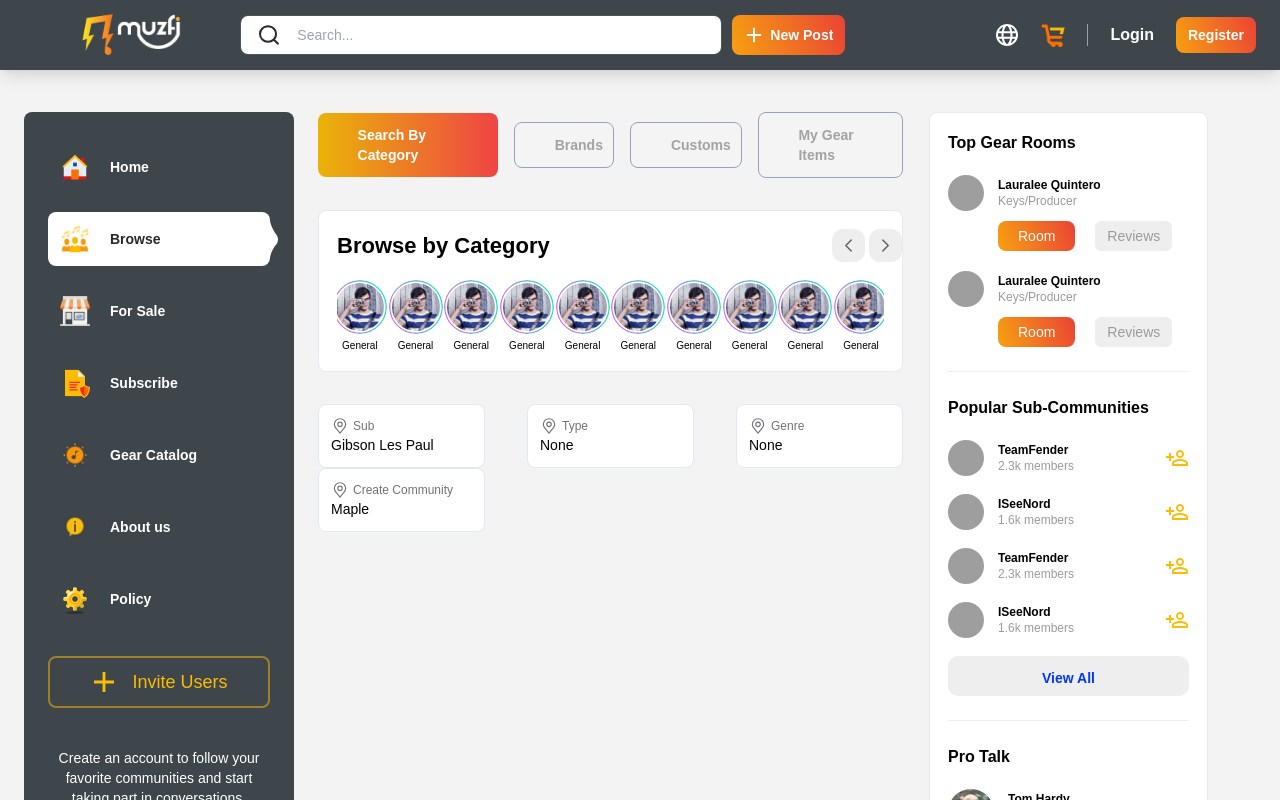
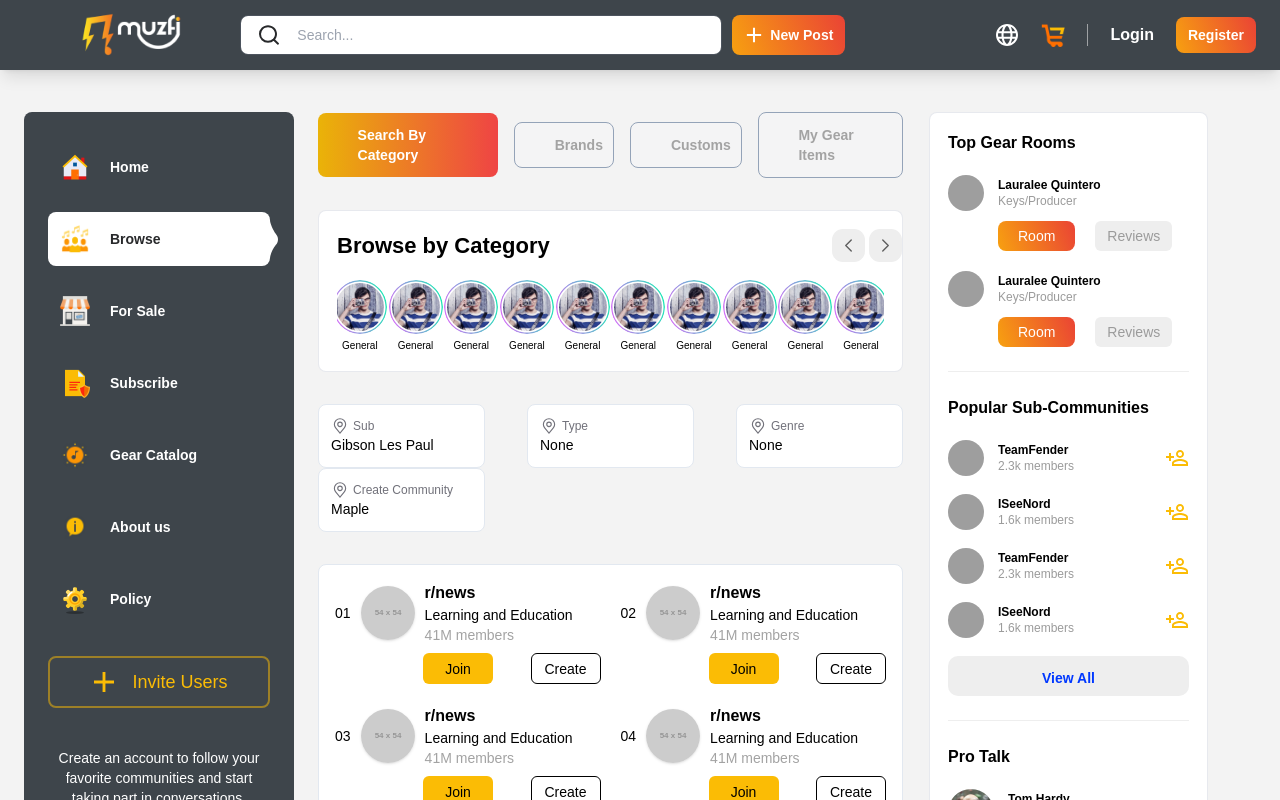
Before and after one commit to tayyabferozi/muzfi-2, a React (Create React App) app: page /browse in a window 1280 px wide. Shown: the top 800 px of the page. Built offline with nearby package versions, Linux system fonts and the light colour scheme; grey boxes are pictures that could not be loaded; some icons are missing.

Commit message:
feat: browse

```diff
--- a/src/components/pages/Community/index.jsx
+++ b/src/components/pages/Community/index.jsx
@@ -3,6 +3,7 @@ import Category from './category';
 import BrowseCategories from './browse-by-category';
 import Filter from './filter';
 import Wrapper from 'layouts/MainLayout/wrapper';
+import News from './news';
 
 const Community = () => {
   // ADD Communities Page(2. Browse Communities) Here ----- This is the "Browse" Tab on Left Panel
@@ -15,6 +16,7 @@ const Community = () => {
       <Wrapper>
         <BrowseCategories />
         <Filter />
+        <News />
       </Wrapper>
     </div>
   );
--- /dev/null
+++ b/src/components/pages/Community/news.jsx
@@ -0,0 +1,40 @@
+export default function News() {
+  return (
+    <section className='grid grid-cols-1 gap-5 p-4 bg-white border rounded-lg border-slate-200 lg:grid-cols-2'>
+      {Array.from(Array(8)).map((_, idx) => (
+        <Card {..._} idx={idx + 1} />
+      ))}
+    </section>
+  );
+}
+
+const Card = ({ idx }) => {
+  return (
+    <div>
+      <div className='flex items-center gap-2.5 text-black'>
+        <p class='w-5  text-sm font-medium'>0{idx}</p>
+        <img
+          alt=''
+          className='w-[54px] h-[54px] rounded-[108.49px] shadow'
+          src='https://via.placeholder.com/54x54'
+        />
+        <div>
+          <p class=' text-base font-semibold '>r/news</p>
+          <p class='w-[229px]  text-sm font-medium'>Learning and Education</p>
+          <p class='text-neutral-400 text-sm font-medium '>41M members</p>
+        </div>
+      </div>
+      <div className='flex mt-2'>
+        <div className='basis-[5.5rem] ' />
+        <div className='flex justify-between grow'>
+          <button class=' h-[31px] bg-accentYellow-500 hover:bg-accentYellow-600 w-[70px]  rounded-md text-sm font-medium'>
+            Join
+          </button>
+          <button class=' h-[31px] border border-black  hover:bg-slate-100 w-[70px]  rounded-md text-sm font-medium'>
+            Create
+          </button>
+        </div>
+      </div>
+    </div>
+  );
+};
```
